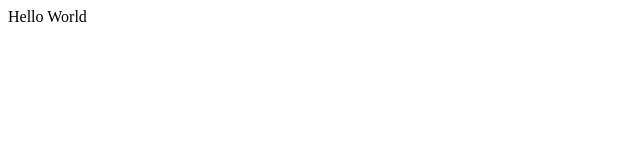
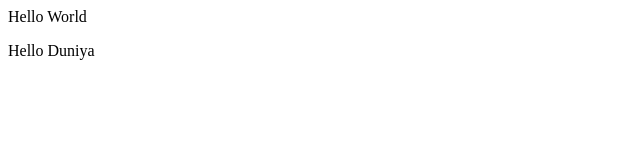
Before and after one commit to Yuvraj-Singh-Rawat/Tutorial, a plain HTML site: page index.html in a window 1280 px wide. Shown: the full height of the page, 0-640 px from the left. Drawn offline with Linux system fonts and the light colour scheme.

Commit message:
Duniya Added

```diff
--- a/index.html
+++ b/index.html
@@ -1 +1,3 @@
 <p>Hello World</p>
+
+<p>Hello Duniya</p>
```
